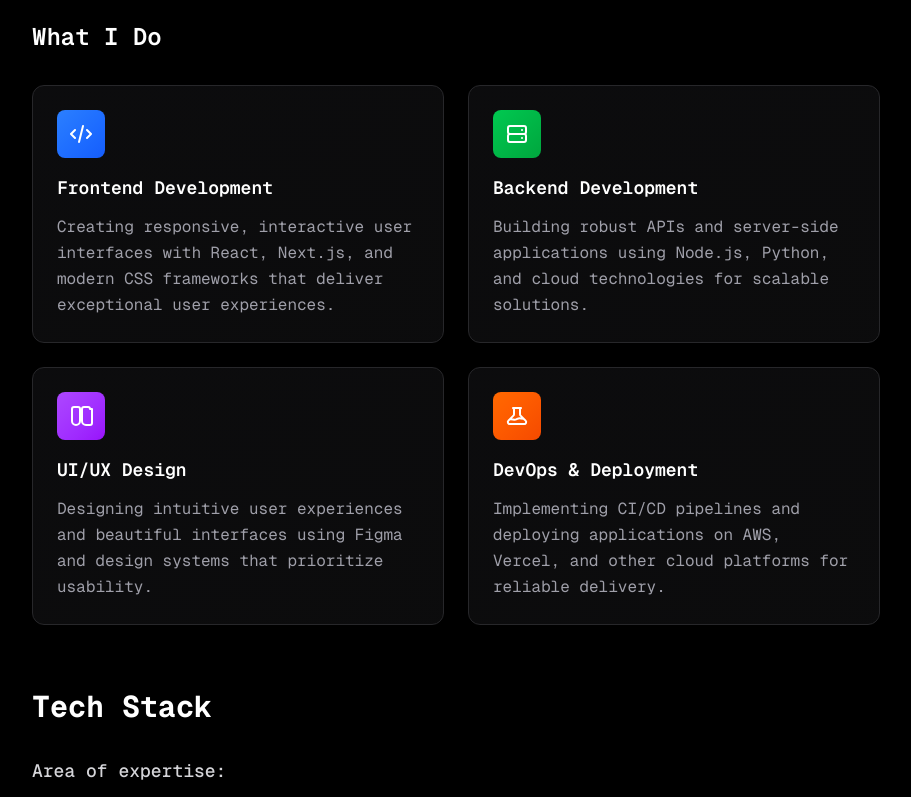
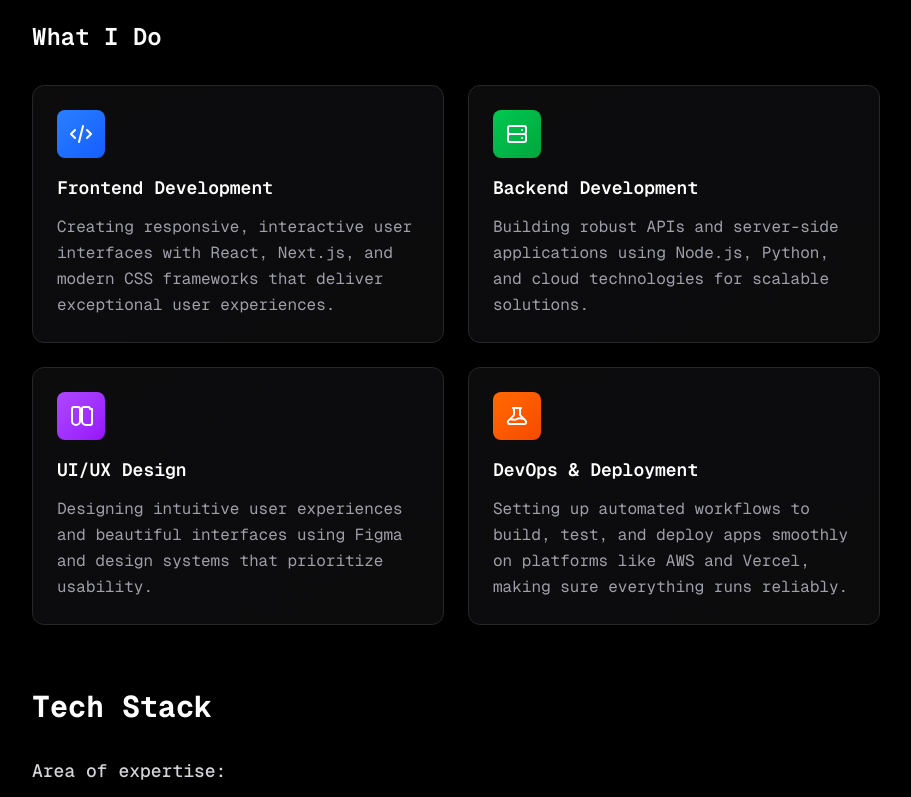
Before and after one commit to ishan-crd/design-portfolio, a Next.js app: page / in a window 1280 px wide. Shown: the part 386-1183 px from the top of the page, without its empty margins (184-1095 px from the left). Built offline with nearby package versions, Linux system fonts and the light colour scheme.

Commit message:
Changed 'what i do'

```diff
--- a/src/app/components/About.tsx
+++ b/src/app/components/About.tsx
@@ -113,8 +113,9 @@ export default function About() {
                   DevOps & Deployment
                 </h4>
                 <p className="text-zinc-400 leading-relaxed group-hover:text-zinc-300 transition-colors">
-                  Implementing CI/CD pipelines and deploying applications on
-                  AWS, Vercel, and other cloud platforms for reliable delivery.
+                  Setting up automated workflows to build, test, and deploy apps
+                  smoothly on platforms like AWS and Vercel, making sure
+                  everything runs reliably.
                 </p>
               </div>
             </div>
```
